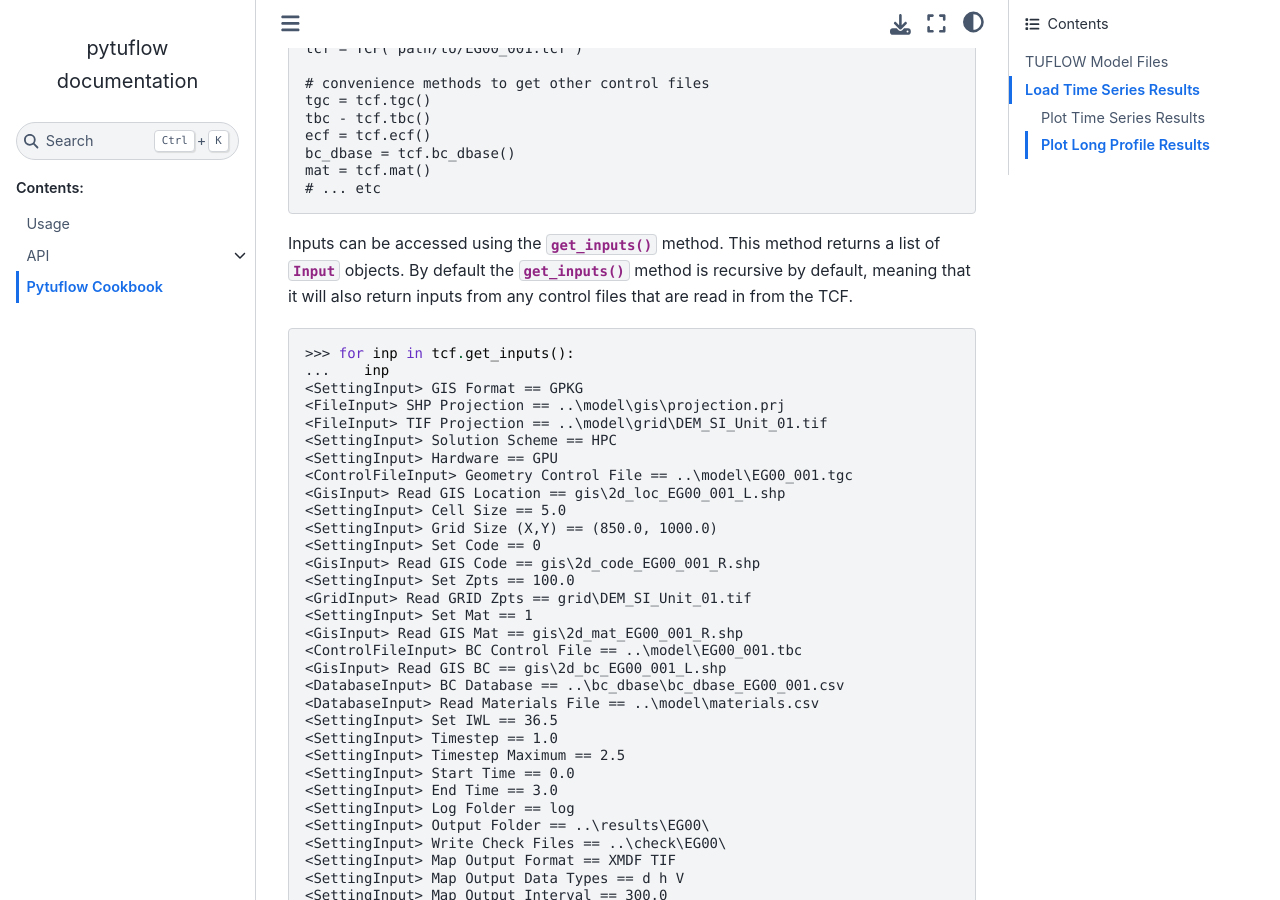
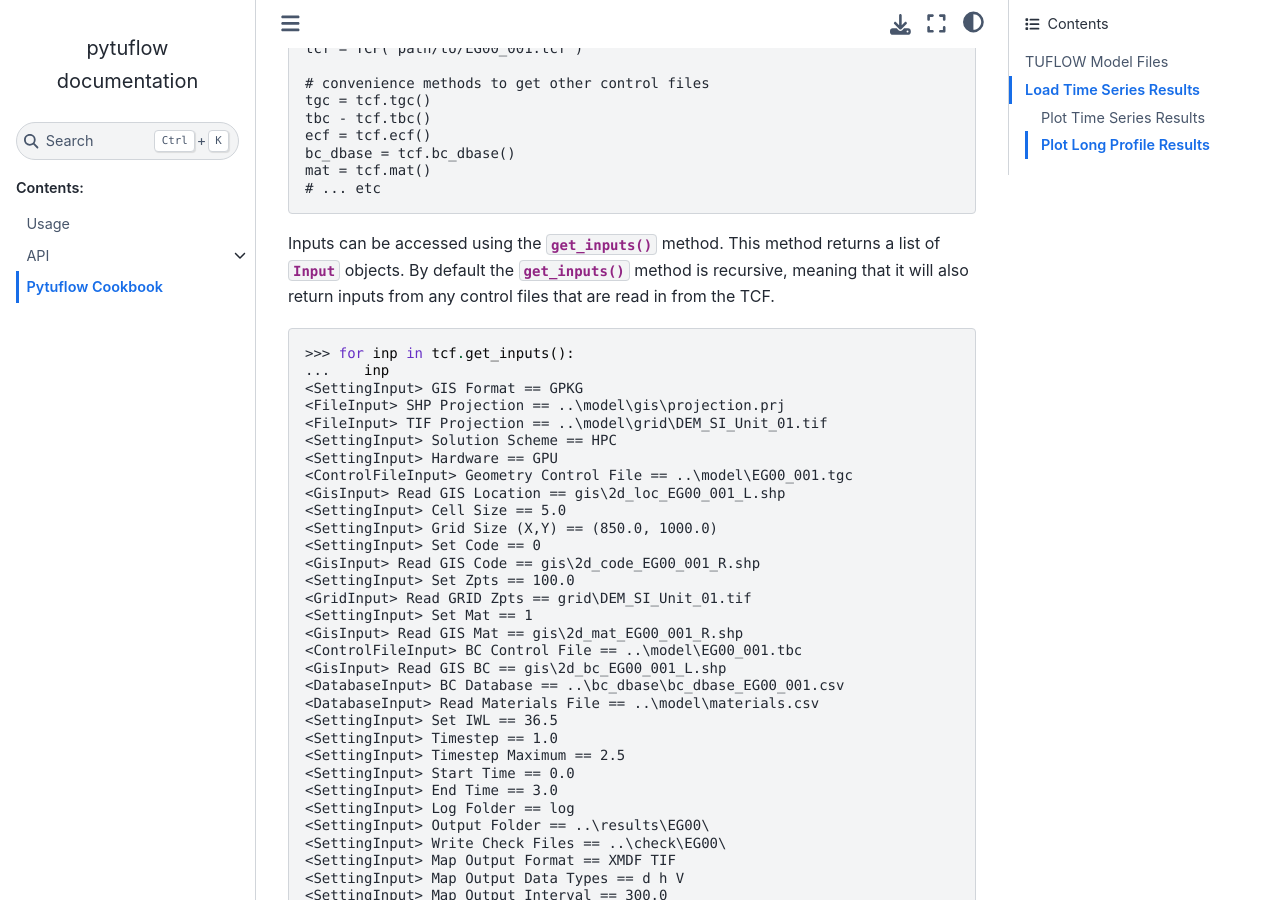
Before and after one commit to TUFLOW-Support/PyTuflow, a Sphinx documentation site: the page built from docs/cookbook.rst, in a window 1280 px wide and 900 px high, scrolled down 603 px. Built offline with Sphinx 7.4.7 and the Sphinx Book theme 1.1.4, drawn with Linux system fonts in a browser that asks for light colours.

Commit message:
fixes some grammar issues in the cookbook.rst

```diff
--- a/docs/cookbook.rst
+++ b/docs/cookbook.rst
@@ -35,7 +35,7 @@ from the `TUFLOW example model dataset <https://wiki.tuflow.com/TUFLOW_Example_M
 
 Inputs can be accessed using the :meth:`get_inputs() <pytuflow.tmf.TCF.get_inputs>` method. This method returns a list of
 :class:`Input <pytuflow.tmf.Input>` objects. By default the :meth:`get_inputs() <pytuflow.tmf.TCF.get_inputs>` method
-is recursive by default, meaning that it will also return inputs from any control files that are read in from the TCF.
+is recursive, meaning that it will also return inputs from any control files that are read in from the TCF.
 
 .. code-block:: pycon
 
```
Also changed, not shown: docs/types.rst (+7 -7 lines).
